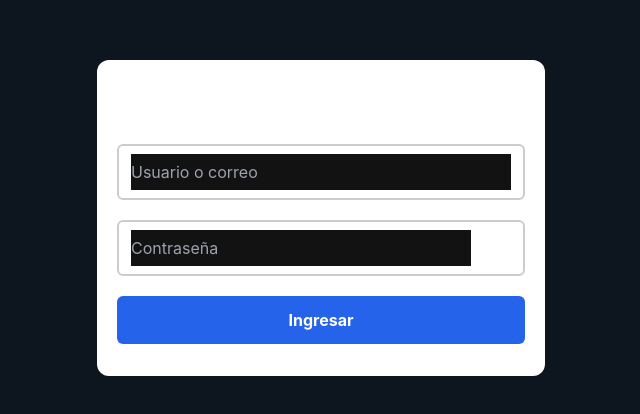
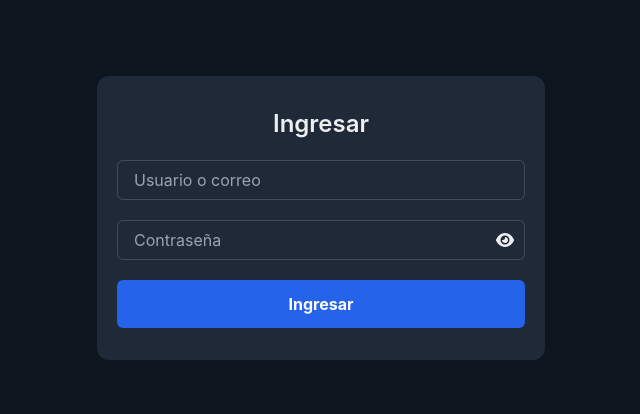
Before and after one commit to devup2332/traccar-proyect, a Next.js app: page /login in a window 1280 px wide. Shown: the part 182-596 px from the top of the page, without its empty margins (319-959 px from the left). Built offline with nearby package versions, Linux system fonts and the light colour scheme.

Commit message:
Added more tabs5

```diff
--- a/src/app/(home)/users/page.tsx
+++ b/src/app/(home)/users/page.tsx
@@ -32,7 +32,7 @@ const UsersPage = () => {
                 <Tr key={u.id}>
                   <Td>{i + 1}</Td>
                   <Td>{u.email}</Td>
-                  <Td>{u.createdAt.toISOString()}</Td>
+                  <Td>tomorrow</Td>
                   <Td>
                     <IconButton
                       aria-label="Delete User"
--- a/src/app/ChackraProvider.tsx
+++ b/src/app/ChackraProvider.tsx
@@ -6,7 +6,7 @@ import theme from "./theme";
 const Providers = ({ children }: { children: React.ReactNode }) => {
   return (
     <ChakraProvider theme={theme}>
-      <ColorModeScript initialColorMode={theme.config.initialColorMode} />
+      {/* <ColorModeScript initialColorMode={theme.config.initialColorMode} /> */}
       {children}
     </ChakraProvider>
   );
--- a/src/app/layout.tsx
+++ b/src/app/layout.tsx
@@ -1,9 +1,9 @@
+import "./globals.css";
 export const metadata = {
   title: "Next.js",
   description: "Generated by Next.js",
 };
 import Providers from "./ChackraProvider";
-import "./globals.css";
 
 export default function RootLayout({
   children,
@@ -12,7 +12,6 @@ export default function RootLayout({
 }) {
   return (
     <html lang="en">
-      <meta http-equiv="Content-Security-Policy" content="upgrade-insecure-requests"></meta>
       <body>
         <Providers>{children}</Providers>
       </body>
--- a/src/app/login/page.tsx
+++ b/src/app/login/page.tsx
@@ -46,7 +46,7 @@ const Login = () => {
     <div className="bg-bluegradient h-screen flex items-center justify-center">
       <form
         action=""
-        className="grid gap-5 bg-white py-8 px-5 rounded-xl w-10/12 max-w-md 2xl:px-8"
+        className="grid gap-5 bg-gray-800 py-8 px-5 rounded-xl w-10/12 max-w-md 2xl:px-8"
         onSubmit={handleSubmit(loginUser, handleError)}
       >
         <h1 className="text-2xl text-center font-semibold">Ingresar</h1>
--- a/src/app/theme.tsx
+++ b/src/app/theme.tsx
@@ -2,7 +2,7 @@ import { extendTheme } from "@chakra-ui/react";
 
 const config = {
   initialColorMode: "dark",
-  useSystemColorMode: true,
+  useSystemColorMode: false,
 };
 const theme = extendTheme({ config });
 
--- a/src/components/atoms/InputText.tsx
+++ b/src/components/atoms/InputText.tsx
@@ -1,6 +1,7 @@
 import React from "react";
 import IconEye from "./icons/IconEye";
 import { FieldValues, RegisterOptions, UseFormRegister } from "react-hook-form";
+import { Input, InputGroup, InputRightElement } from "@chakra-ui/react";
 
 interface InputTextProps {
   type: string;
@@ -23,20 +24,19 @@ const InputText = ({
   validations,
 }: InputTextProps) => {
   return (
-    <div className="w-full border-2 border-black border-opacity-20 rounded-md py-2 px-3 h-14 flex justify-between gap-3">
-      <input
+    <InputGroup>
+      <Input
         type={type}
         placeholder={label}
         autoComplete="off"
-        className="border-none block outline-none w-full"
         {...register(name, validations)}
       />
       {endIcon && (
-        <button type="button" className="outline-none" onClick={onEndIconClick}>
+        <InputRightElement onClick={onEndIconClick}>
           {endIcon}
-        </button>
+        </InputRightElement>
       )}
-    </div>
+    </InputGroup>
   );
 };
 
```
